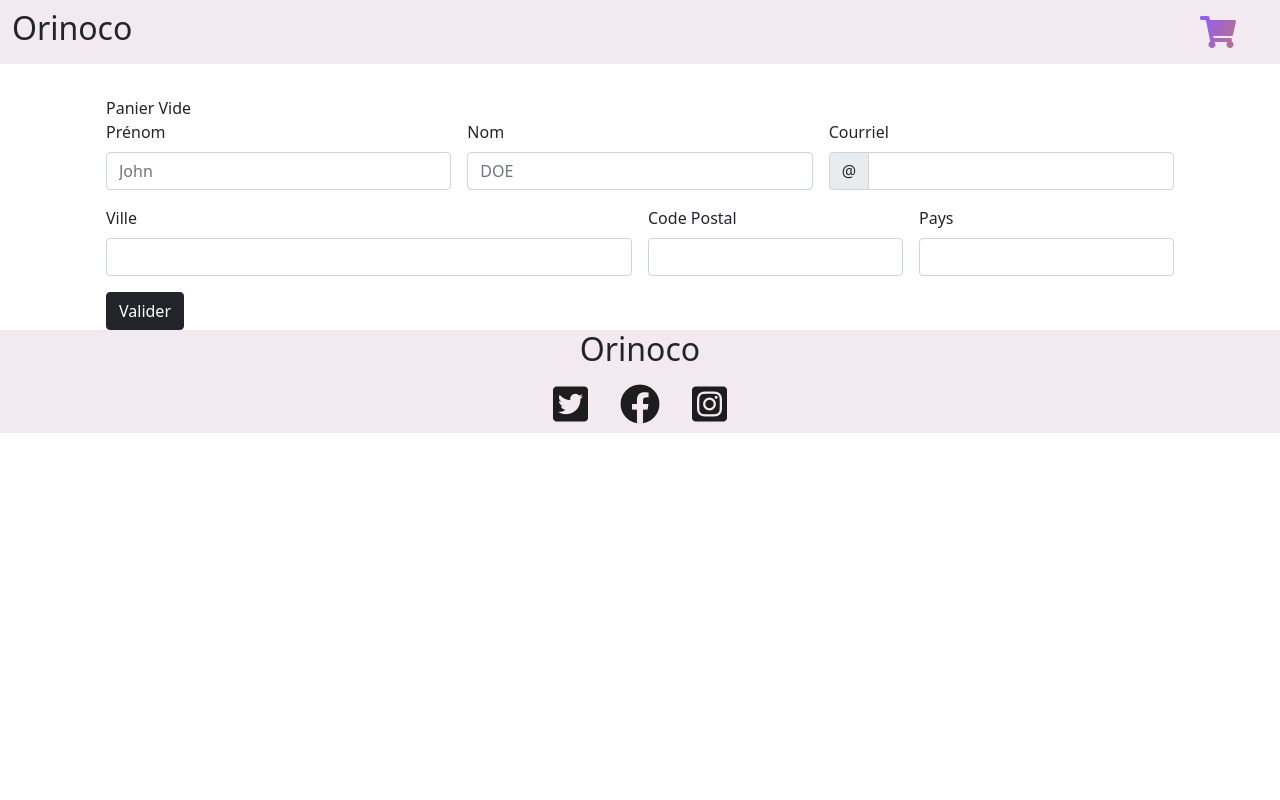
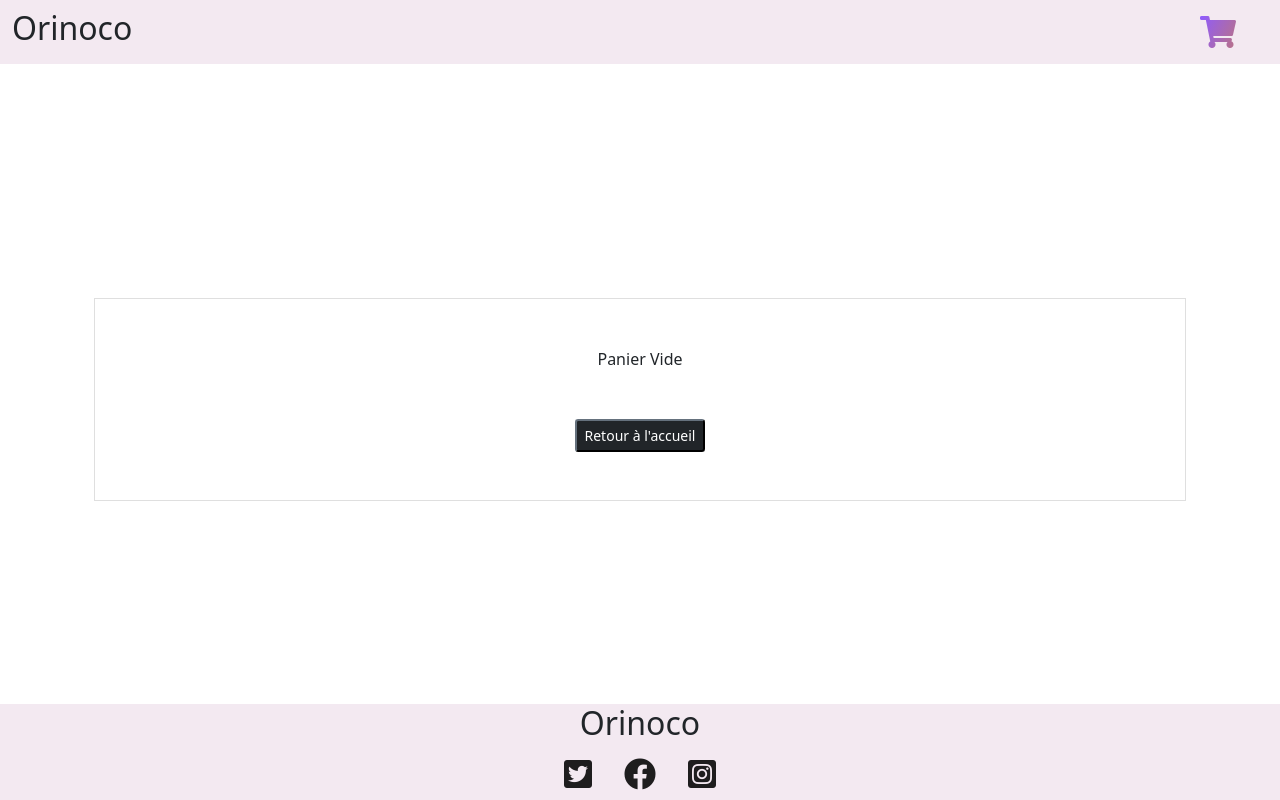
Before and after one commit to JBAlignan/oldJeanBaptisteAlignan_5_25032021, a plain HTML site: page pages/basket.html in a window 1280 px wide. Drawn offline with nearby package versions, Linux system fonts and the light colour scheme.

Commit message:
Reste: gestion du calcul du prix total sur la page confirmation, et la gestion d'un numéro d'identifiant; gestion du bouton valider du formulaire(le lien); gestion des dimensions de l'image sur la page produit.html; erreur au css validator de la page style.css

```diff
--- a/css/basket.css
+++ b/css/basket.css
@@ -1,3 +1,8 @@
-article div{
-    max-width: 540px;
+button a{
+    text-decoration: none;
+    color: white;
 }
+
+button a:hover{
+    color: white;
+}
--- a/css/confirmation.css
+++ b/css/confirmation.css
@@ -0,0 +1,8 @@
+section{
+    display: flex;
+    flex-direction: column;
+    align-items: center;
+    padding: 3em 0;
+    border: 1px solid #9bbb64;
+    background-color: #dfe9ce;
+}
--- a/css/style.css
+++ b/css/style.css
@@ -1,3 +1,10 @@
+
+
+body{
+    display: flex;
+    flex-direction: column;
+    height: 100vh;
+}
 nav{
     background-color: #f3e9f1;
 }
@@ -74,6 +81,10 @@ article.col-lg-10 {
 }
 
 .fab{
-    font-size: 2.5em;
+    font-size: 2em;
     color: #1E1D1E;
 }
+
+footer{
+    bottom: 0;
+}
--- a/js/basket.js
+++ b/js/basket.js
@@ -6,19 +6,45 @@ function basketDisplay(){
     //localStorage vide.
     if (JSON.parse(localStorage.getItem("basketShop")) === null){
 
+        //Section de l'affichage des produits.
         let basketSection = document.getElementById("productSection");
+        basketSection.style.border = "1px solid rgba(0, 0, 0, .125)";
+        basketSection.style.margin = "5em auto";
+
+        //Texte signalant le panier vide.
         let emptyBasket = document.createElement("span");
+        emptyBasket.style.margin = "3em auto";
         emptyBasket.innerText = "Panier Vide";
+        emptyBasket.style.textAlign = "center";
+
+        //Bouton de retour à l'accueil.
+        let homeBackBtn = document.createElement("BUTTON");
+        homeBackBtn.innerText = "Retour à l'accueil";
+        homeBackBtn.style.maxWidth = "15em";
+        homeBackBtn.classList.add("btn-dark");
+        homeBackBtn.classList.add("btn-sm");
+
+        let link = document.createElement("a");
+        link.setAttribute("href", "/index.html");
+        link.style.margin = "0 auto 3em auto";
+        link.style.textAlign = "center";
+
+        //Gestion des parentés des éléments.
         basketSection.appendChild(emptyBasket);
+        basketSection.appendChild(homeBackBtn);
+        basketSection.appendChild(link);
+        link.appendChild(homeBackBtn);
+
+        //Non-affichage du formulaire.
+        document.getElementById("formSection").style.display = "none";
     }
+
     //localStorage plein.
     else{
 
       let cartContainer = [""];
       let productDisplay = JSON.parse(localStorage.getItem("basketShop"));
       let testBasket = [];
-      console.log(typeof testBasket);
-      console.log(typeof productDisplay);
       productDisplay.forEach(function(cart){
         testBasket.push(cart);
         const totalPrice = cart.price * cart.quantity;
@@ -54,9 +80,6 @@ function basketDisplay(){
   };
 
   basketDisplay();
-
-
-
 
 //Gestion du formulaire.
 
--- a/pages/basket.html
+++ b/pages/basket.html
@@ -28,7 +28,7 @@
             <div class="container-fluid">
                 <h1><a class="navbar-brand text-decoration-none text-dark" href="/index.html">Orinoco</a></h1>
                 <button class="navbar-toggler" type="button" data-bs-toggle="collapse" data-bs-target="#navbarNavDropdown"
-                    aria-controls="navbarNavDropdown" aria-expanded="false" aria-label="Toggle navigation">
+                    aria-expanded="false" aria-label="Toggle navigation">
                     <span class="navbar-toggler-icon"></span>
                 </button>
                 <ul class="navbar-nav">
@@ -46,14 +46,12 @@
 
         <section id="productSection" class="container row">
 
-            </div>
-
         </section>
 
 
-        <section>
+        <section id="formSection">
 
-            <form method="post" action="" class="row g-3 needs-validation" novalidate>
+            <form method="post" class="row g-3 needs-validation" novalidate>
 
                 <div class="col-md-4">
                   <label for="firstName" class="form-label">Pr&#233;nom</label>
@@ -109,6 +107,8 @@
                 <div class="col-12">
                   <button class="btn btn-dark" type="submit">Valider</button>
                 </div>
+
+
               </form>
 
         </section>
```
Also changed, not shown: index.html (+1 -1 lines), js/confirmation.js (+29 -1 lines), js/product.js (+3 -15 lines), pages/confirmation.html (+3 -3 lines), pages/product.html (+2 -1 lines).
